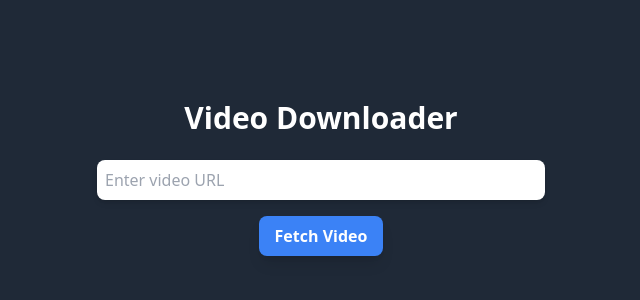
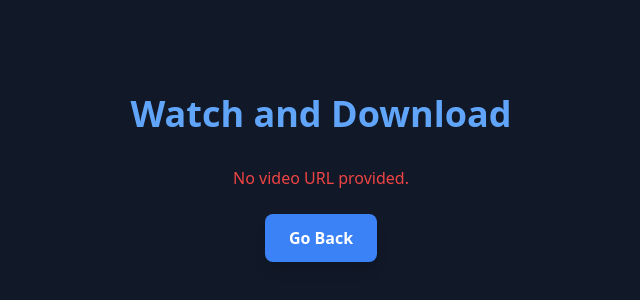
Before and after one commit to saram-aman/download-video-from-url, a React (Create React App) app: page /video-player in a window 1280 px wide. Shown: the part 222-522 px from the top of the page, without its empty margins (319-959 px from the left). Built offline with nearby package versions, Linux system fonts and the light colour scheme.

Commit message:
initial commit

```diff
--- a/package.json
+++ b/package.json
@@ -12,6 +12,7 @@
     "@types/react-dom": "^18.3.0",
     "react": "^18.3.1",
     "react-dom": "^18.3.1",
+    "react-router-dom": "^6.26.0",
     "react-scripts": "^5.0.1",
     "typescript": "^4.9.5",
     "web-vitals": "^2.1.4"
--- a/src/App.tsx
+++ b/src/App.tsx
@@ -1,11 +1,16 @@
 import React from 'react';
+import { BrowserRouter as Router, Route, Routes } from 'react-router-dom';
 import VideoDownloader from './components/VideoDownloader';
+import VideoPlayer from './components/VideoPlayer';
 
 const App: React.FC = () => {
     return (
-        <div className="App">
-            <VideoDownloader />
-        </div>
+        <Router>
+            <Routes>
+                <Route path="/" element={<VideoDownloader />} />
+                <Route path="/video-player" element={<VideoPlayer />} />
+            </Routes>
+        </Router>
     );
 };
 
--- a/src/components/VideoDownloader.tsx
+++ b/src/components/VideoDownloader.tsx
@@ -1,103 +1,56 @@
-// src/components/VideoDownloader.tsx
-
 import React, { Component } from 'react';
+import { useNavigate } from 'react-router-dom';
 
 interface VideoDownloaderState {
     videoUrl: string;
-  downloadLink: string | null;
     isLoading: boolean;
 }
 
-class VideoDownloader extends Component<{}, VideoDownloaderState> {
-  private downloadAnchorRef: React.RefObject<HTMLAnchorElement>;
+function withRouter(Component: React.ComponentType<any>) {
+    return (props: any) => {
+        const navigate = useNavigate();
+        return <Component {...props} navigate={navigate} />;
+    };
+}
 
-  constructor(props: {}) {
+class VideoDownloader extends Component<{ navigate: any }, VideoDownloaderState> {
+    constructor(props: any) {
         super(props);
         this.state = {
             videoUrl: '',
-      downloadLink: null,
             isLoading: false,
         };
-    this.downloadAnchorRef = React.createRef();
     }
 
     handleInputChange = (event: React.ChangeEvent<HTMLInputElement>) => {
         this.setState({ videoUrl: event.target.value });
     };
 
-  fetchVideo = async () => {
-    const { videoUrl } = this.state;
-    this.setState({ isLoading: true });
-    try {
-      const response = await fetch(videoUrl);
-
-      if (!response.ok) {
-        throw new Error(`Failed to fetch video: ${response.statusText}`);
-      }
-
-      const reader = response.body?.getReader();
-      const stream = new ReadableStream({
-        async start(controller) {
-          if (!reader) return;
-
-          while (true) {
-            const { done, value } = await reader.read();
-            if (done) break;
-            controller.enqueue(value);
-          }
-
-          controller.close();
-        },
+    fetchVideo = () => {
+        this.setState({ isLoading: true }, () => {
+            setTimeout(() => {
+                this.props.navigate(`/video-player?url=${encodeURIComponent(this.state.videoUrl)}`);
+            }, 5000);
         });
-
-      const blob = await new Response(stream).blob();
-      const downloadLink = URL.createObjectURL(blob);
-      this.setState({ downloadLink, isLoading: false }, () => {
-        // Automatically trigger download
-        if (this.downloadAnchorRef.current) {
-          this.downloadAnchorRef.current.click();
-        }
-      });
-    } catch (error) {
-      console.error('Error fetching video:', error);
-      alert('Failed to download the video. Please check the URL and try again.');
-      this.setState({ isLoading: false });
-    }
     };
 
     render() {
-    const { videoUrl, downloadLink, isLoading } = this.state;
+        const { videoUrl, isLoading } = this.state;
 
         return (
-      <div className="flex flex-col items-center justify-center min-h-screen bg-gray-800 text-white p-4">
-        <h1 className="text-3xl font-bold mb-6">Video Downloader</h1>
-        <input
-          type="text"
-          value={videoUrl}
-          onChange={this.handleInputChange}
-          placeholder="Enter video URL"
-          className="w-full max-w-md p-2 mb-4 text-black rounded-lg shadow-md"
-        />
-        <button
-          onClick={this.fetchVideo}
-          className={`bg-blue-500 hover:bg-blue-600 text-white font-bold py-2 px-4 rounded-lg shadow-lg transition duration-300 ${isLoading ? 'opacity-50 cursor-not-allowed' : ''}`}
-          disabled={isLoading}
-        >
-          {isLoading ? 'Fetching...' : 'Fetch Video'}
+            <div className="flex flex-col items-center justify-center min-h-screen bg-gray-900 text-white p-4">
+                <h1 className="text-4xl font-bold mb-8 text-blue-400">Video Downloader</h1>
+                <input type="text" value={videoUrl} onChange={this.handleInputChange} placeholder="Enter video URL" className="w-full max-w-md p-3 mb-6 text-black rounded-lg shadow-md" />
+                <button onClick={this.fetchVideo} className={`bg-green-500 hover:bg-green-600 text-white font-bold py-3 px-6 rounded-lg shadow-lg transition duration-300 ${isLoading ? 'opacity-50 cursor-not-allowed' : ''}`} disabled={isLoading}>
+                    {isLoading ? (
+                        <div className="loader ease-linear rounded-full border-8 border-t-8 border-blue-400 h-8 w-8"></div>
+                    ) : (
+                        'Fetch Video'
+                    )}
                 </button>
-        {downloadLink && (
-          <a
-            href={downloadLink}
-            download="video.mp4"
-            ref={this.downloadAnchorRef}
-            className="hidden"
-          >
-            Download Video
-          </a>
-        )}
             </div>
         );
     }
 }
 
-export default VideoDownloader;
+export default withRouter(VideoDownloader);
--- /dev/null
+++ b/src/components/VideoPlayer.tsx
@@ -0,0 +1,41 @@
+import React, { useEffect, useState } from 'react';
+import { useLocation, Link } from 'react-router-dom';
+
+const VideoPlayer: React.FC = () => {
+    const location = useLocation();
+    const params = new URLSearchParams(location.search);
+    const videoUrl = params.get('url');
+    const [error, setError] = useState<string | null>(null);
+
+    useEffect(() => {
+        if (!videoUrl) {
+            setError('No video URL provided.');
+            return;
+        }
+
+        fetch(videoUrl, { method: 'HEAD' })
+            .then((response) => {
+                if (!response.ok) {
+                    throw new Error('Video could not be loaded.');
+                }
+            })
+            .catch((err) => setError(err.message));
+    }, [videoUrl]);
+
+    return (
+        <div className="flex flex-col items-center justify-center min-h-screen bg-gray-900 text-white p-4">
+            <h2 className="text-4xl font-bold mb-8 text-blue-400">Watch and Download</h2>
+            {error ? (
+                <div className="text-red-500 mb-6">{error}</div>
+            ) : (
+                <video controls className="max-w-full max-h-screen mb-6 rounded-lg shadow-lg">
+                    <source src={videoUrl || ''} type="video/mp4" />
+                    Your browser does not support the video tag.
+                </video>
+            )}
+            <Link to="/" className="bg-blue-500 hover:bg-blue-600 text-white font-bold py-3 px-6 rounded-lg shadow-lg transition duration-300">Go Back</Link>
+        </div>
+    );
+};
+
+export default VideoPlayer;
--- a/src/index.css
+++ b/src/index.css
@@ -1,3 +1,20 @@
+/* src/index.css */
+
 @tailwind base;
 @tailwind components;
 @tailwind utilities;
+
+.loader {
+  border-color: #f3f3f3;
+  border-top-color: #3498db;
+  animation: spin 1s linear infinite;
+}
+
+@keyframes spin {
+  0% {
+    transform: rotate(0deg);
+  }
+  100% {
+    transform: rotate(360deg);
+  }
+}
```
Also changed, not shown: 1 other file (tests, documents, lock files or other folders). Lines whose indentation alone changed are shown as unchanged.
